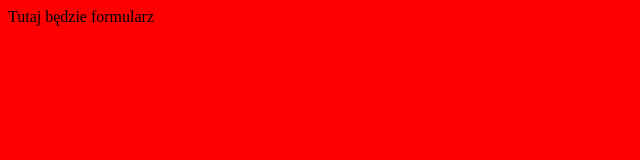
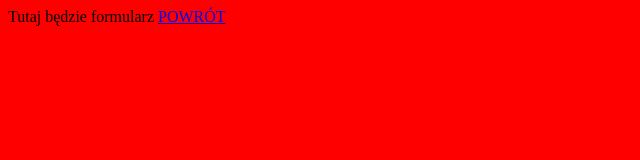
Before and after one commit to RaxoPL/witryny_sprawdzian, a plain HTML site: page formularz_Tubaja.html in a window 1280 px wide. Shown: the whole page, without its empty margins (0-640 px from the left). Drawn offline with Linux system fonts and the light colour scheme.

Commit message:
Update formularz_Tubaja.html

```diff
--- a/formularz_Tubaja.html
+++ b/formularz_Tubaja.html
@@ -4,5 +4,6 @@
 </head>
 <body bgcolor="red">
 Tutaj będzie formularz
+<a href="menu_Tubaja.html">POWRÓT</a><br>
 </body>
 </html>
```
